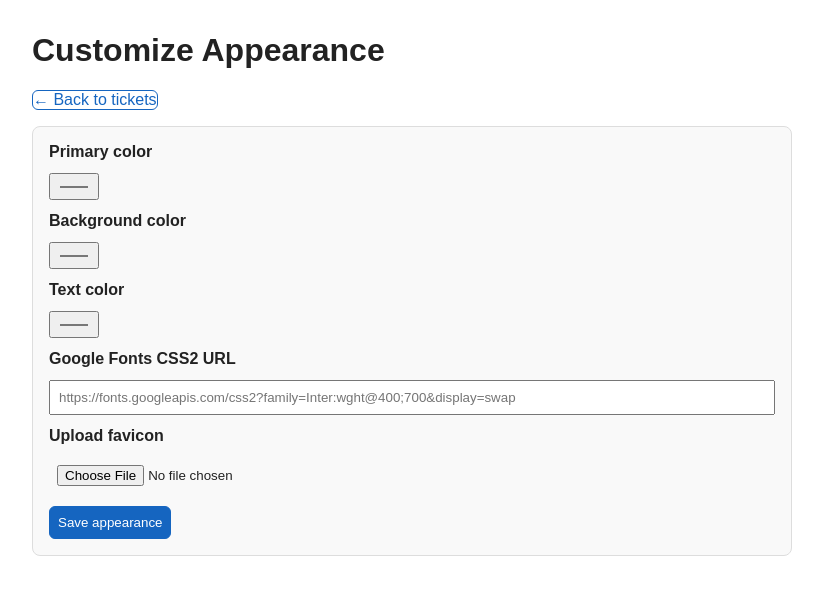
After one commit to Mitchell-13/pack_tracker, a Flask app: page /settings in a window 1280 px wide. The commit adds this page. Shown: the top 595 px of the page, without its empty margins (228-1051 px from the left). Run offline with Flask 3, Linux system fonts and the light colour scheme; data that the repository does not hold is empty.

Commit message:
Add appearance customization page with font and favicon support

```diff
--- a/app.py
+++ b/app.py
@@ -2,15 +2,31 @@ from __future__ import annotations
 
 import sqlite3
 import csv
+import re
 from io import StringIO
 from datetime import datetime, date
 from pathlib import Path
 from typing import Any
+from urllib.parse import parse_qs, unquote, urlparse
+from uuid import uuid4
 
 from flask import Flask, Response, g, redirect, render_template, request, url_for
+from werkzeug.utils import secure_filename
 
 BASE_DIR = Path(__file__).resolve().parent
 DATABASE = BASE_DIR / "tickets.db"
+FAVICON_UPLOAD_DIR = BASE_DIR / "static" / "uploads"
+
+DEFAULT_APPEARANCE_SETTINGS = {
+    "primary_color": "#1565c0",
+    "background_color": "#ffffff",
+    "text_color": "#222222",
+    "font_css_url": "",
+    "font_family": "Arial, sans-serif",
+    "favicon_path": "",
+}
+
+ALLOWED_FAVICON_EXTENSIONS = {"ico", "png", "svg", "jpg", "jpeg", "webp"}
 
 app = Flask(__name__)
 
@@ -36,6 +52,14 @@ def init_db() -> None:
         CREATE TABLE IF NOT EXISTS categories (
             id INTEGER PRIMARY KEY AUTOINCREMENT,
             name TEXT UNIQUE NOT NULL
+        )
+        """
+    )
+    db.execute(
+        """
+        CREATE TABLE IF NOT EXISTS app_settings (
+            key TEXT PRIMARY KEY,
+            value TEXT NOT NULL
         )
         """
     )
@@ -82,6 +106,52 @@ def init_db() -> None:
 
     db.commit()
     db.close()
+
+
+def _extract_font_family(font_css_url: str) -> str:
+    parsed = urlparse(font_css_url)
+    if parsed.netloc != "fonts.googleapis.com" or not parsed.path.startswith("/css2"):
+        return ""
+
+    family_values = parse_qs(parsed.query).get("family", [])
+    if not family_values:
+        return ""
+
+    first_family = unquote(family_values[0]).split(":", maxsplit=1)[0]
+    cleaned = re.sub(r"\+", " ", first_family).strip()
+    return cleaned
+
+
+def _is_valid_hex_color(color_value: str) -> bool:
+    return bool(re.match(r"^#[0-9a-fA-F]{6}$", color_value))
+
+
+def get_app_settings(db: sqlite3.Connection) -> dict[str, str]:
+    rows = db.execute("SELECT key, value FROM app_settings").fetchall()
+    settings = dict(DEFAULT_APPEARANCE_SETTINGS)
+    for row in rows:
+        settings[row["key"]] = row["value"]
+    return settings
+
+
+def save_app_setting(db: sqlite3.Connection, key: str, value: str) -> None:
+    db.execute(
+        """
+        INSERT INTO app_settings (key, value)
+        VALUES (?, ?)
+        ON CONFLICT(key) DO UPDATE SET value = excluded.value
+        """,
+        (key, value),
+    )
+
+
+@app.context_processor
+def inject_appearance_settings() -> dict[str, dict[str, str]]:
+    db = get_db()
+    settings = get_app_settings(db)
+    favicon_path = settings.get("favicon_path", "")
+    settings["favicon_url"] = url_for("static", filename=favicon_path) if favicon_path else ""
+    return {"appearance_settings": settings}
 
 
 def _parse_tags(raw_tags: str) -> list[str]:
@@ -506,6 +576,60 @@ def add_category() -> Any:
     return redirect(url_for("index"))
 
 
+@app.route("/settings", methods=["GET", "POST"])
+def appearance_settings() -> str:
+    db = get_db()
+    settings = get_app_settings(db)
+    message = ""
+    error = ""
+
+    if request.method == "POST":
+        primary_color = request.form.get("primary_color", settings["primary_color"]).strip()
+        background_color = request.form.get("background_color", settings["background_color"]).strip()
+        text_color = request.form.get("text_color", settings["text_color"]).strip()
+        font_css_url = request.form.get("font_css_url", "").strip()
+
+        if not all(
+            _is_valid_hex_color(value)
+            for value in (primary_color, background_color, text_color)
+        ):
+            error = "Colors must be valid 6-digit hex values."
+        elif font_css_url and not font_css_url.startswith("https://fonts.googleapis.com/css2"):
+            error = "Google Fonts URL must start with https://fonts.googleapis.com/css2"
+        else:
+            save_app_setting(db, "primary_color", primary_color)
+            save_app_setting(db, "background_color", background_color)
+            save_app_setting(db, "text_color", text_color)
+            save_app_setting(db, "font_css_url", font_css_url)
+            save_app_setting(
+                db,
+                "font_family",
+                f"'{_extract_font_family(font_css_url)}', Arial, sans-serif" if font_css_url else DEFAULT_APPEARANCE_SETTINGS["font_family"],
+            )
+
+            favicon_file = request.files.get("favicon")
+            if favicon_file and favicon_file.filename:
+                extension = favicon_file.filename.rsplit(".", maxsplit=1)[-1].lower() if "." in favicon_file.filename else ""
+                if extension not in ALLOWED_FAVICON_EXTENSIONS:
+                    error = "Unsupported favicon type. Use .ico, .png, .svg, .jpg, .jpeg, or .webp"
+                else:
+                    FAVICON_UPLOAD_DIR.mkdir(parents=True, exist_ok=True)
+                    safe_name = secure_filename(favicon_file.filename)
+                    new_name = f"{uuid4().hex}-{safe_name}"
+                    upload_path = FAVICON_UPLOAD_DIR / new_name
+                    favicon_file.save(upload_path)
+                    save_app_setting(db, "favicon_path", f"uploads/{new_name}")
+
+            if not error:
+                db.commit()
+                return redirect(url_for("appearance_settings", saved="1"))
+
+    if request.args.get("saved") == "1":
+        message = "Appearance settings updated."
+
+    return render_template("settings.html", settings=settings, message=message, error=error)
+
+
 if __name__ == "__main__":
     init_db()
     app.run(debug=True, host="0.0.0.0", port=5000)
--- /dev/null
+++ b/templates/settings.html
@@ -0,0 +1,106 @@
+<!doctype html>
+<html lang="en">
+<head>
+  <meta charset="UTF-8" />
+  <meta name="viewport" content="width=device-width, initial-scale=1.0" />
+  <title>Appearance Settings</title>
+  {% if appearance_settings['favicon_url'] %}
+    <link rel="icon" href="{{ appearance_settings['favicon_url'] }}" />
+  {% endif %}
+  {% if appearance_settings['font_css_url'] %}
+    <link rel="stylesheet" href="{{ appearance_settings['font_css_url'] }}" />
+  {% endif %}
+  <style>
+    :root {
+      --primary-color: {{ appearance_settings['primary_color'] }};
+      --background-color: {{ appearance_settings['background_color'] }};
+      --text-color: {{ appearance_settings['text_color'] }};
+      --app-font-family: {{ appearance_settings['font_family'] }};
+    }
+
+    body {
+      font-family: var(--app-font-family);
+      margin: 2rem auto;
+      max-width: 760px;
+      padding: 0 1rem;
+      color: var(--text-color);
+      background: var(--background-color);
+    }
+
+    form {
+      border: 1px solid #ddd;
+      border-radius: 8px;
+      padding: 1rem;
+      background: #f9f9f9;
+      display: grid;
+      gap: 0.75rem;
+    }
+
+    label { font-weight: bold; }
+    input, button { padding: 0.5rem; }
+    .btn {
+      width: fit-content;
+      border: 1px solid var(--primary-color);
+      background: var(--primary-color);
+      color: white;
+      border-radius: 6px;
+      cursor: pointer;
+      text-decoration: none;
+      display: inline-flex;
+      align-items: center;
+      justify-content: center;
+    }
+    .btn.secondary {
+      background: white;
+      color: var(--primary-color);
+    }
+    .msg { padding: 0.6rem; border-radius: 6px; margin: 0.5rem 0; }
+    .msg.success { border: 1px solid #56a46b; background: #e8f8ec; }
+    .msg.error { border: 1px solid #c66a6a; background: #fdecec; }
+    .row { display: flex; gap: 0.6rem; align-items: center; flex-wrap: wrap; }
+  </style>
+</head>
+<body>
+  <h1>Customize Appearance</h1>
+  <p><a class="btn secondary" href="{{ url_for('index') }}">← Back to tickets</a></p>
+
+  {% if message %}
+    <div class="msg success">{{ message }}</div>
+  {% endif %}
+
+  {% if error %}
+    <div class="msg error">{{ error }}</div>
+  {% endif %}
+
+  <form action="{{ url_for('appearance_settings') }}" method="post" enctype="multipart/form-data">
+    <label for="primary_color">Primary color</label>
+    <input id="primary_color" name="primary_color" type="color" value="{{ settings['primary_color'] }}" required />
+
+    <label for="background_color">Background color</label>
+    <input id="background_color" name="background_color" type="color" value="{{ settings['background_color'] }}" required />
+
+    <label for="text_color">Text color</label>
+    <input id="text_color" name="text_color" type="color" value="{{ settings['text_color'] }}" required />
+
+    <label for="font_css_url">Google Fonts CSS2 URL</label>
+    <input
+      id="font_css_url"
+      name="font_css_url"
+      type="url"
+      value="{{ settings['font_css_url'] }}"
+      placeholder="https://fonts.googleapis.com/css2?family=Inter:wght@400;700&display=swap"
+    />
+
+    <label for="favicon">Upload favicon</label>
+    <input id="favicon" name="favicon" type="file" accept=".ico,.png,.svg,.jpg,.jpeg,.webp" />
+
+    <div class="row">
+      <button class="btn" type="submit">Save appearance</button>
+      {% if appearance_settings['favicon_url'] %}
+        <span>Current favicon:</span>
+        <img src="{{ appearance_settings['favicon_url'] }}" alt="Current favicon" width="24" height="24" />
+      {% endif %}
+    </div>
+  </form>
+</body>
+</html>
```
Also changed, not shown: templates/bookmarklet_form.html (+9 -1 lines), templates/index.html (+20 -6 lines).
